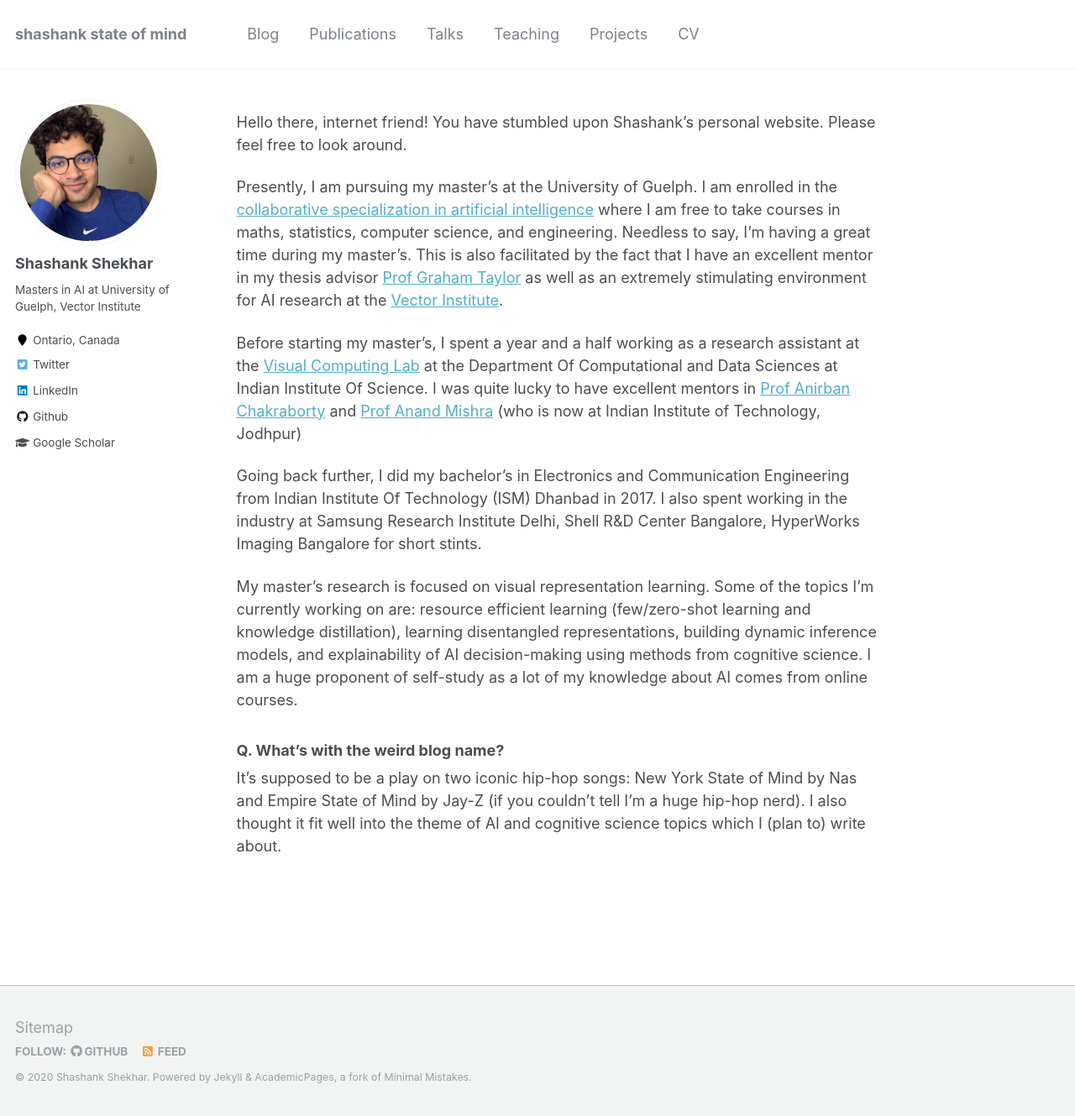
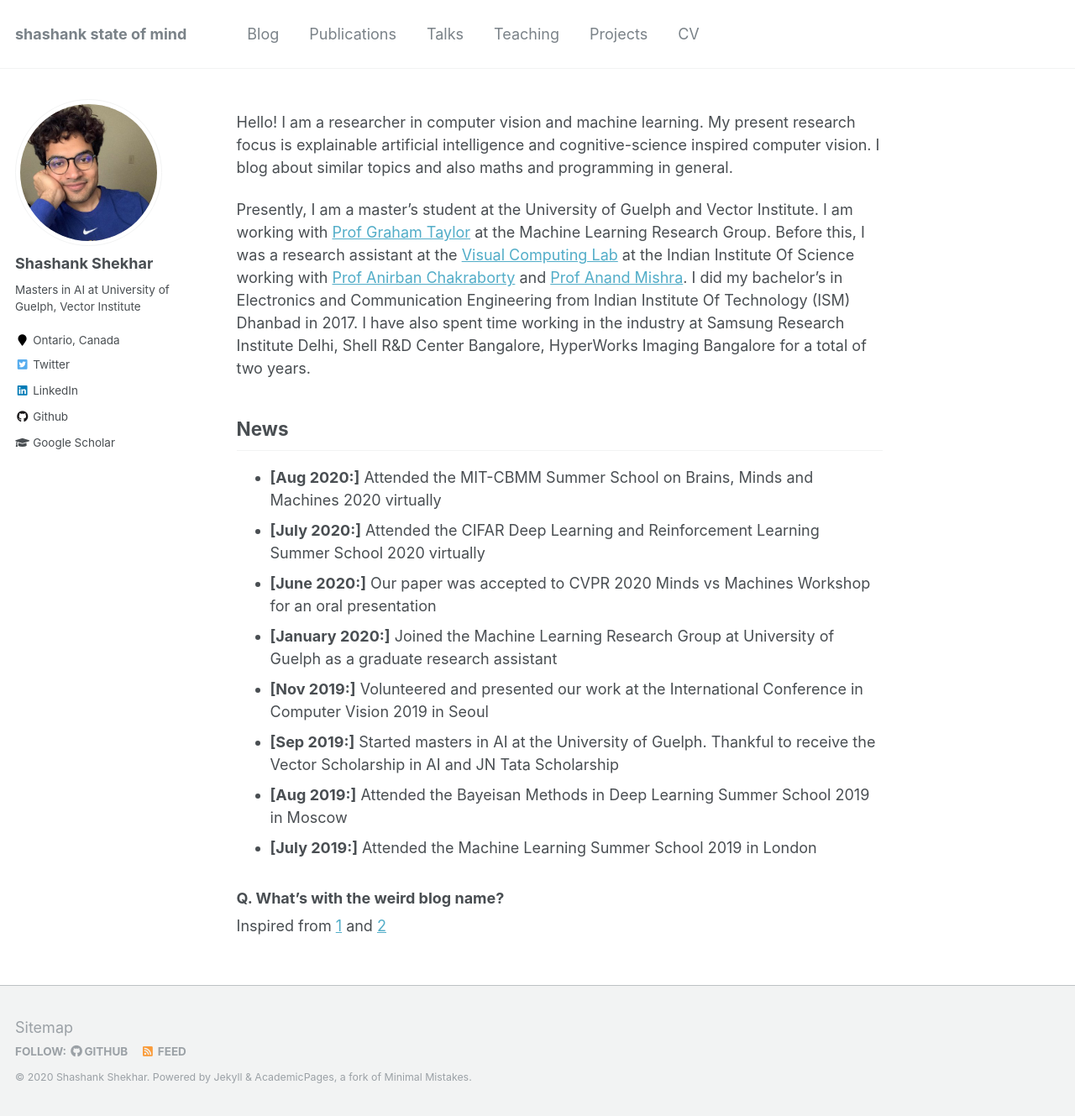
Before and after one commit to sshkhr/sshkhr.github.io, a Jekyll site: the page built from _pages/about.md, in a window 1280 px wide and 1329 px high. Shown: the whole window at 84% size. Built offline with Jekyll 4.4.1, drawn with Linux system fonts in a browser that asks for light colours.

Commit message:
Edited landing page with news

```diff
--- a/_pages/about.md
+++ b/_pages/about.md
@@ -8,16 +8,22 @@ redirect_from:
   - /about.html
 ---
 
-Hello there, internet friend! You have stumbled upon Shashank's personal website. Please feel free to look around.
+Hello! I am a researcher in computer vision and machine learning. My present research focus is explainable artificial intelligence and cognitive-science inspired computer vision. I blog about similar topics and also maths and programming in general.
 
-Presently, I am pursuing my master's at the University of Guelph. I am enrolled in the [collaborative specialization in artificial intelligence](https://www.uoguelph.ca/ceps/csai) where I am free to take courses in maths, statistics, computer science, and engineering. Needless to say, I'm having a great time during my master's. This is also facilitated by the fact that I have an excellent mentor in my thesis advisor [Prof Graham Taylor](https://www.gwtaylor.ca/) as well as an extremely stimulating environment for AI research at the [Vector Institute](https://vectorinstitute.ai/).
+Presently, I am a master's student at the University of Guelph and Vector Institute. I am working with [Prof Graham Taylor](https://www.gwtaylor.ca/) at the Machine Learning Research Group. Before this, I was a research assistant at the [Visual Computing Lab](http://visual-computing.in/home/) at the Indian Institute Of Science working with [Prof Anirban Chakraborty](http://visual-computing.in/wp-content/uploads/2017/08/anirban-chakraborty.html) and [Prof Anand Mishra](https://anandmishra22.github.io/). I did my bachelor's in Electronics and Communication Engineering from Indian Institute Of Technology (ISM) Dhanbad in 2017. I have also spent time working in the industry at Samsung Research Institute Delhi, Shell R&D Center Bangalore, HyperWorks Imaging Bangalore for a total of two years.
 
-Before starting my master's, I spent a year and a half working as a research assistant at the [Visual Computing Lab](http://visual-computing.in/home/) at the Department Of Computational and Data Sciences at Indian Institute Of Science. I was quite lucky to have excellent mentors in [Prof Anirban Chakraborty](http://visual-computing.in/wp-content/uploads/2017/08/anirban-chakraborty.html) and [Prof Anand Mishra](https://anandmishra22.github.io/) (who is now at Indian Institute of Technology, Jodhpur)
+## News
 
-Going back further, I did my bachelor's in Electronics and Communication Engineering from Indian Institute Of Technology (ISM) Dhanbad in 2017. I also spent working in the industry at Samsung Research Institute Delhi, Shell R&D Center Bangalore, HyperWorks Imaging Bangalore for short stints.
+* **[Aug 2020:]** Attended the MIT-CBMM Summer School on Brains, Minds and Machines 2020 virtually
+* **[July 2020:]** Attended the CIFAR Deep Learning and Reinforcement Learning Summer School 2020 virtually
+* **[June 2020:]** Our paper was accepted to CVPR 2020 Minds vs Machines Workshop for an oral presentation
+* **[January 2020:]** Joined the Machine Learning Research Group at University of Guelph as a graduate research assistant
+* **[Nov 2019:]** Volunteered and presented our work at the International Conference in Computer Vision 2019 in Seoul
+* **[Sep 2019:]** Started masters in AI at the University of Guelph. Thankful to receive the Vector Scholarship in AI and JN Tata Scholarship
+* **[Aug 2019:]** Attended the Bayeisan Methods in Deep Learning Summer School 2019 in Moscow
+* **[July 2019:]** Attended the Machine Learning Summer School 2019 in London
 
-My master's research is focused on visual representation learning. Some of the topics I'm currently working on are: resource efficient learning (few/zero-shot learning and knowledge distillation), learning disentangled representations, building dynamic inference models, and explainability of AI decision-making using methods from cognitive science. I am a huge proponent of self-study as a lot of my knowledge about AI comes from online courses.
 
 ### Q. What's with the weird blog name?
 
-It's supposed to be a play on two iconic hip-hop songs: New York State of Mind by Nas and Empire State of Mind by Jay-Z (if you couldn't tell I'm a huge hip-hop nerd). I also thought it fit well into the theme of AI and cognitive science topics which I (plan to) write about.
+Inspired from [1](https://en.wikipedia.org/wiki/N.Y._State_of_Mind) and [2](https://en.wikipedia.org/wiki/Empire_State_of_Mind)
```
Also changed, not shown: _teaching/2020-fall-learnai.md (+1 -1 lines).
